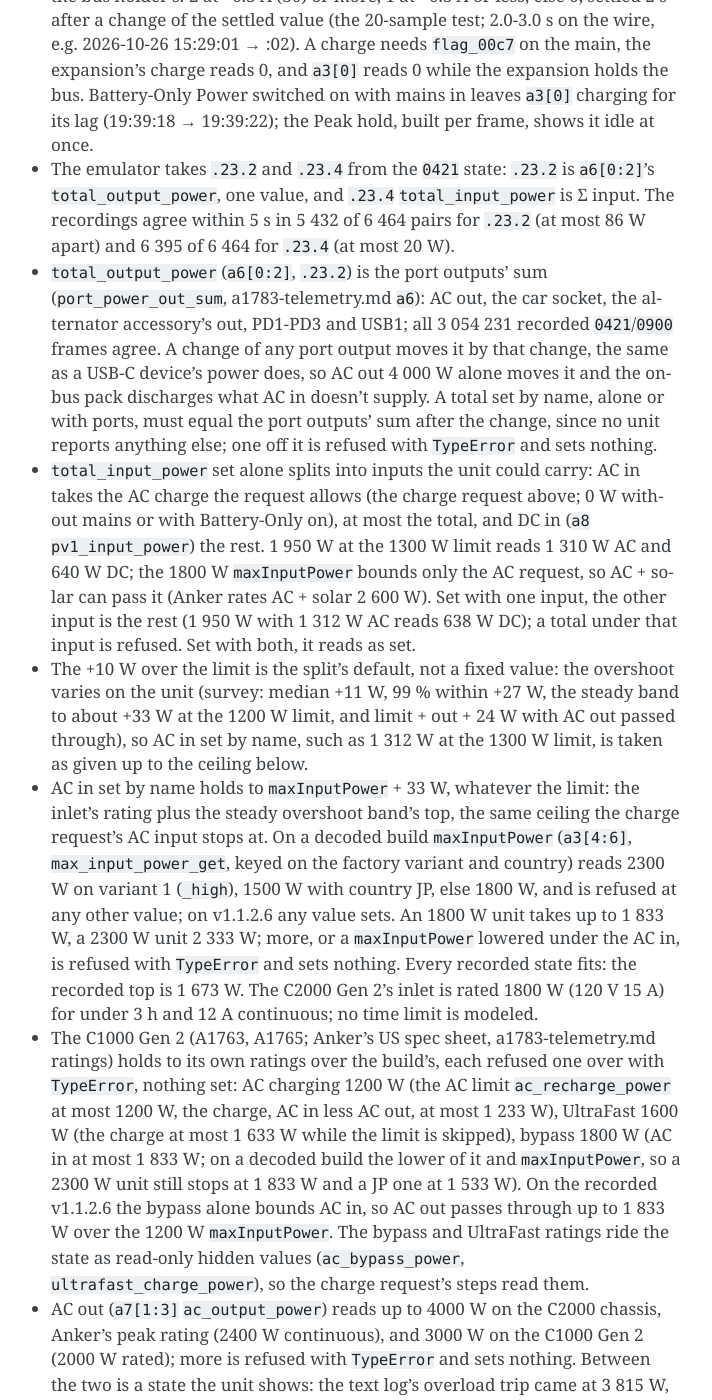
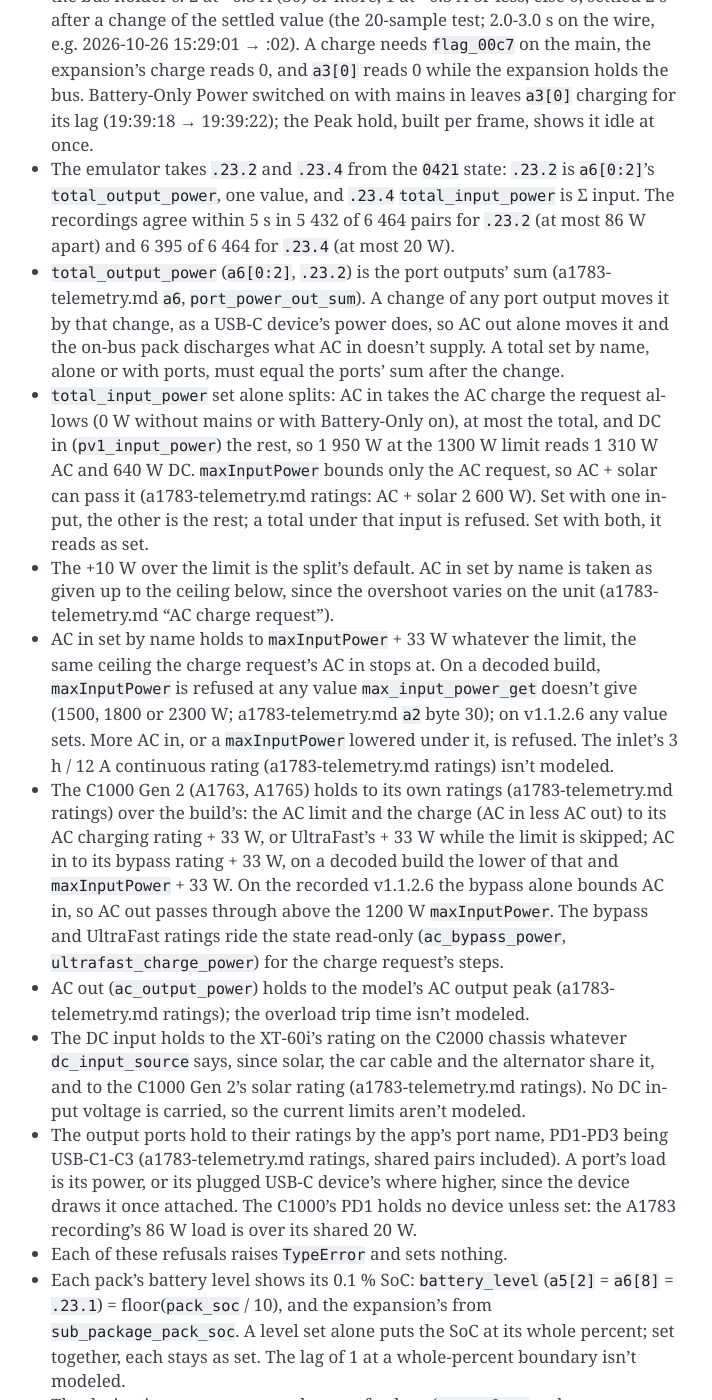
Before and after one commit to kb1ibt/anker-ble-emulator, a Sphinx documentation site: the page built from docs/design.md, in a window 1280 px wide and 1400 px high, scrolled down 10645 px. Shown: the whole window, without its empty margins (399-1111 px from the left). Built offline with Sphinx 7.4.7, drawn with Linux system fonts in a browser that asks for light colours; some of the changed text lies outside the part shown.

Commit message:
Cite PiField for the C Gen 2 ratings the emulator enforces
design.md's rules bullets now say what the emulator does and point at a1783-telemetry.md for the ratings, the output sum and maxInputPower's values.

Co-Authored-By: Claude Opus 5.5 <noreply@anthropic.com>

```diff
--- a/docs/design.md
+++ b/docs/design.md
@@ -89,14 +89,15 @@ C Gen 2 flow state (a1783-telemetry.md "Flow state"), filled from the port power
 - The pack currents (`.14.29` / `.14#1.29`, 10 mA, + charging): the bus holder carries the net port flow over its voltage (`.15.3` / `.15#1.3`, 0.1 V): 10 mA = (Σ in − Σ out) × 1000 / V, the units of a1783-telemetry.md's current source; the other pack carries 0. A current given in the same change, by name or drawn, stays.
 - `a3[0]` `work_status` is the main pack's status and `.23.7` `on_bus_pack_status` the bus holder's: 2 at +0.3 A (30) or more, 1 at −0.3 A or less, else 0, settled 2 s after a change of the settled value (the 20-sample test; 2.0-3.0 s on the wire, e.g. 2026-10-26 15:29:01 → :02). A charge needs `flag_00c7` on the main, the expansion's charge reads 0, and `a3[0]` reads 0 while the expansion holds the bus. Battery-Only Power switched on with mains in leaves `a3[0]` charging for its lag (19:39:18 → 19:39:22); the Peak hold, built per frame, shows it idle at once.
 - The emulator takes `.23.2` and `.23.4` from the `0421` state: `.23.2` is `a6[0:2]`'s `total_output_power`, one value, and `.23.4` `total_input_power` is Σ input. The recordings agree within 5 s in 5 432 of 6 464 pairs for `.23.2` (at most 86 W apart) and 6 395 of 6 464 for `.23.4` (at most 20 W).
-- `total_output_power` (`a6[0:2]`, `.23.2`) is the port outputs' sum (`port_power_out_sum`, a1783-telemetry.md `a6`): AC out, the car socket, the alternator accessory's out, PD1-PD3 and USB1; all 3 054 231 recorded `0421`/`0900` frames agree. A change of any port output moves it by that change, the same as a USB-C device's power does, so AC out 4 000 W alone moves it and the on-bus pack discharges what AC in doesn't supply. A total set by name, alone or with ports, must equal the port outputs' sum after the change, since no unit reports anything else; one off it is refused with `TypeError` and sets nothing.
-- `total_input_power` set alone splits into inputs the unit could carry: AC in takes the AC charge the request allows (the charge request above; 0 W without mains or with Battery-Only on), at most the total, and DC in (`a8` `pv1_input_power`) the rest. 1 950 W at the 1300 W limit reads 1 310 W AC and 640 W DC; the 1800 W `maxInputPower` bounds only the AC request, so AC + solar can pass it (Anker rates AC + solar 2 600 W). Set with one input, the other input is the rest (1 950 W with 1 312 W AC reads 638 W DC); a total under that input is refused. Set with both, it reads as set.
-- The +10 W over the limit is the split's default, not a fixed value: the overshoot varies on the unit (survey: median +11 W, 99 % within +27 W, the steady band to about +33 W at the 1200 W limit, and limit + out + 24 W with AC out passed through), so AC in set by name, such as 1 312 W at the 1300 W limit, is taken as given up to the ceiling below.
-- AC in set by name holds to `maxInputPower` + 33 W, whatever the limit: the inlet's rating plus the steady overshoot band's top, the same ceiling the charge request's AC input stops at. On a decoded build `maxInputPower` (`a3[4:6]`, `max_input_power_get`, keyed on the factory variant and country) reads 2300 W on variant 1 (`_high`), 1500 W with country JP, else 1800 W, and is refused at any other value; on v1.1.2.6 any value sets. An 1800 W unit takes up to 1 833 W, a 2300 W unit 2 333 W; more, or a `maxInputPower` lowered under the AC in, is refused with `TypeError` and sets nothing. Every recorded state fits: the recorded top is 1 673 W. The C2000 Gen 2's inlet is rated 1800 W (120 V 15 A) for under 3 h and 12 A continuous; no time limit is modeled.
-- The C1000 Gen 2 (A1763, A1765; Anker's US spec sheet, a1783-telemetry.md ratings) holds to its own ratings over the build's, each refused one over with `TypeError`, nothing set: AC charging 1200 W (the AC limit `ac_recharge_power` at most 1200 W, the charge, AC in less AC out, at most 1 233 W), UltraFast 1600 W (the charge at most 1 633 W while the limit is skipped), bypass 1800 W (AC in at most 1 833 W; on a decoded build the lower of it and `maxInputPower`, so a 2300 W unit still stops at 1 833 W and a JP one at 1 533 W). On the recorded v1.1.2.6 the bypass alone bounds AC in, so AC out passes through up to 1 833 W over the 1200 W `maxInputPower`. The bypass and UltraFast ratings ride the state as read-only hidden values (`ac_bypass_power`, `ultrafast_charge_power`), so the charge request's steps read them.
-- AC out (`a7[1:3]` `ac_output_power`) reads up to 4000 W on the C2000 chassis, Anker's peak rating (2400 W continuous), and 3000 W on the C1000 Gen 2 (2000 W rated); more is refused with `TypeError` and sets nothing. Between the two is a state the unit shows: the text log's overload trip came at 3 815 W, 117.8 V, 33.0 A (a1783-control.md trips table). No overload trip time is modeled.
-- The DC input holds to 800 W on the C2000 chassis (A1783, A1785), whatever `dc_input_source` says: solar, the car cable and the alternator share one XT-60i, rated 11-60 V, 17 A, 800 W. The 100 W "Car" figure is the car-charging cable's rating, not the port's; the bench's 121-129 W through it fits. The C1000 Gen 2's solar input holds to 600 W (11-28 V 8.2 A, 29-60 V 14.5 A). No DC input voltage is carried, so the current limits aren't modeled. A total or a DC input that would put more on it is refused with `TypeError` and sets nothing: 2 150 W at the 1200 W limit leaves 940 W of DC.
-- The output ports hold to their ratings (by the app's port name; PD1-PD3 are USB-C1-C3, the recorded PD3 never over 10 W): on the C2000 chassis the car socket 120 W (12 V 10 A), USB-C1 and C2 140 W each, C3 15 W, USB-A 12 W, and C3 + USB-A share 20 W; on the C1000 Gen 2 the car socket 120 W, USB-C2 140 W, USB-A 12 W, and USB-A + USB-C1 share 20 W. A port's load is its power, or its plugged USB-C device's power where higher, since the device draws it once attached. A port or a shared pair set over its rating, by its power or its device's, is refused with `TypeError` and sets nothing. The C1000's PD1 holds no device unless set: the A1783 recording's 86 W load is over its 20 W.
+- `total_output_power` (`a6[0:2]`, `.23.2`) is the port outputs' sum (a1783-telemetry.md `a6`, `port_power_out_sum`). A change of any port output moves it by that change, as a USB-C device's power does, so AC out alone moves it and the on-bus pack discharges what AC in doesn't supply. A total set by name, alone or with ports, must equal the ports' sum after the change.
+- `total_input_power` set alone splits: AC in takes the AC charge the request allows (0 W without mains or with Battery-Only on), at most the total, and DC in (`pv1_input_power`) the rest, so 1 950 W at the 1300 W limit reads 1 310 W AC and 640 W DC. `maxInputPower` bounds only the AC request, so AC + solar can pass it (a1783-telemetry.md ratings: AC + solar 2 600 W). Set with one input, the other is the rest; a total under that input is refused. Set with both, it reads as set.
+- The +10 W over the limit is the split's default. AC in set by name is taken as given up to the ceiling below, since the overshoot varies on the unit (a1783-telemetry.md "AC charge request").
+- AC in set by name holds to `maxInputPower` + 33 W whatever the limit, the same ceiling the charge request's AC in stops at. On a decoded build, `maxInputPower` is refused at any value `max_input_power_get` doesn't give (1500, 1800 or 2300 W; a1783-telemetry.md `a2` byte 30); on v1.1.2.6 any value sets. More AC in, or a `maxInputPower` lowered under it, is refused. The inlet's 3 h / 12 A continuous rating (a1783-telemetry.md ratings) isn't modeled.
+- The C1000 Gen 2 (A1763, A1765) holds to its own ratings (a1783-telemetry.md ratings) over the build's: the AC limit and the charge (AC in less AC out) to its AC charging rating + 33 W, or UltraFast's + 33 W while the limit is skipped; AC in to its bypass rating + 33 W, on a decoded build the lower of that and `maxInputPower` + 33 W. On the recorded v1.1.2.6 the bypass alone bounds AC in, so AC out passes through above the 1200 W `maxInputPower`. The bypass and UltraFast ratings ride the state read-only (`ac_bypass_power`, `ultrafast_charge_power`) for the charge request's steps.
+- AC out (`ac_output_power`) holds to the model's AC output peak (a1783-telemetry.md ratings); the overload trip time isn't modeled.
+- The DC input holds to the XT-60i's rating on the C2000 chassis whatever `dc_input_source` says, since solar, the car cable and the alternator share it, and to the C1000 Gen 2's solar rating (a1783-telemetry.md ratings). No DC input voltage is carried, so the current limits aren't modeled.
+- The output ports hold to their ratings by the app's port name, PD1-PD3 being USB-C1-C3 (a1783-telemetry.md ratings, shared pairs included). A port's load is its power, or its plugged USB-C device's where higher, since the device draws it once attached. The C1000's PD1 holds no device unless set: the A1783 recording's 86 W load is over its shared 20 W.
+- Each of these refusals raises `TypeError` and sets nothing.
 - Each pack's battery level shows its 0.1 % SoC: `battery_level` (`a5[2]` = `a6[8]` = `.23.1`) = floor(`pack_soc` / 10), and the expansion's from `sub_package_pack_soc`. A level set alone puts the SoC at its whole percent; set together, each stays as set. The lag of 1 at a whole-percent boundary isn't modeled.
 - The derivation runs on every change of values (`set_values`, a draw, a command) and in every timed step that moves the port powers or the bus, before pack selection reads it.
 
```
